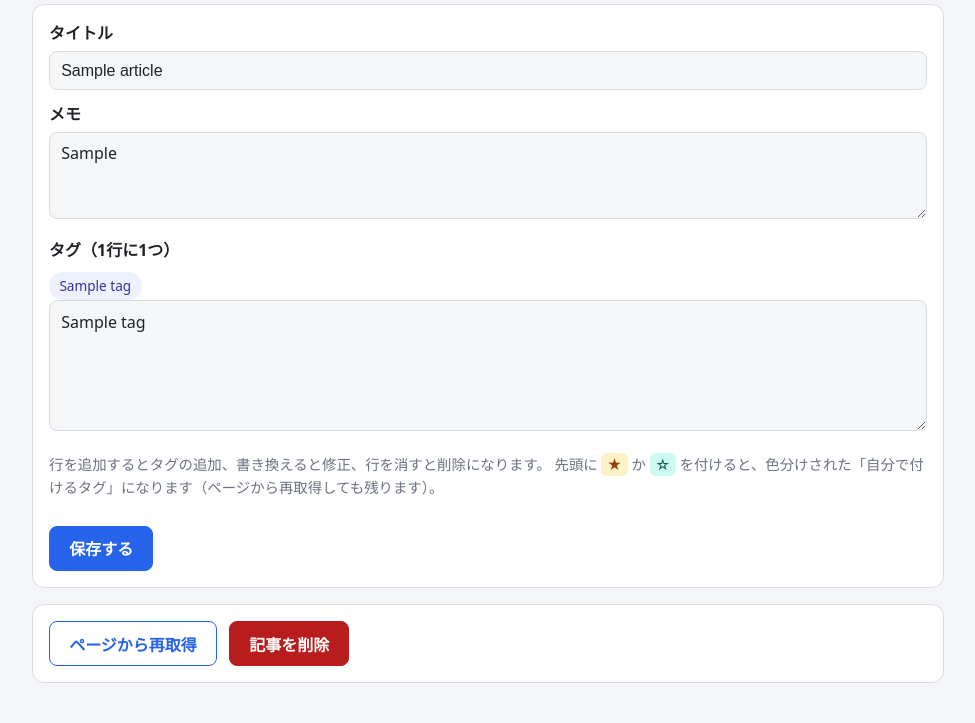
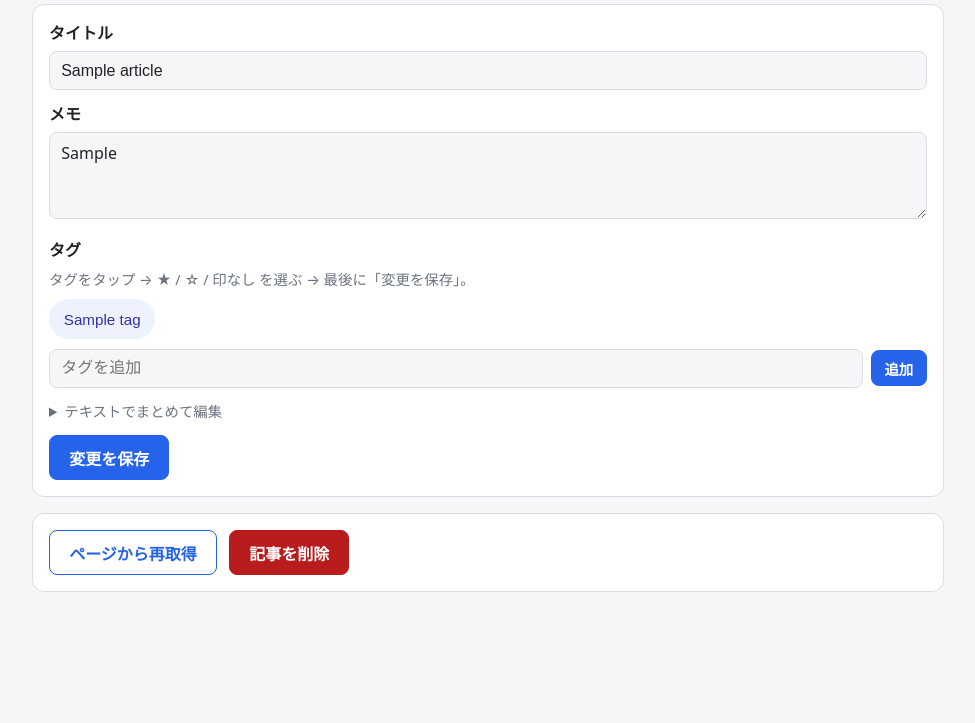
Before and after one commit to Nao1497/self-analysis, a Flask app: page /article/1 in a window 1280 px wide. Shown: the part 429-1152 px from the top of the page, without its empty margins (152-1127 px from the left). After the commit the page ends 1021 px from the top, so only its background shows below. Run offline with Flask 3, Linux system fonts and the light colour scheme; tables that the repository leaves empty hold one stand-in row (values such as "Sample post"); parts of the project's set-up code (start-up, migrations or seed data) failed here and were passed over.

Commit message:
Edit page: tap a tag to mark it ★/☆, unmark, or delete
- Tags on the edit page are buttons; tapping one opens a panel with
  "★を付ける / ☆を付ける / 印なし / 削除", then "変更を保存" saves
- Tags can be added with suggestions; the plain-text editor stays
  available under "テキストでまとめて編集" and stays in sync
- Re-fetching no longer adds a page tag that already exists with a
  ★/☆ mark (e.g. no "Python" next to "★Python")

Co-Authored-By: Claude Opus 5.5 <noreply@anthropic.com>
Claude-Session: https://claude.ai/code/session_012d9ZuGSjUDLQVRA71nDSQT

```diff
--- a/app.py
+++ b/app.py
@@ -343,7 +343,8 @@ def article(article_id):
         back = ref.path + ("?" + ref.query if ref.query else "")
     if not back.startswith("/") or back.startswith("//") or back.startswith("/article/"):
         back = "/"
-    return render_template("article.html", article=item, back=back)
+    return render_template("article.html", article=item, back=back,
+                           tag_names=mark_tag_choices()["tag_names"])
 
 
 @app.route("/article/<int:article_id>/delete", methods=["POST"])
--- a/database.py
+++ b/database.py
@@ -179,7 +179,10 @@ def save_fetch_result(article_id, title, tags, error_message):
         )
         # 自分で付けた★☆タグは残し、ページから取ったタグだけを入れ替える
         marked = [t for t in _tags_for(conn, [article_id]).get(article_id, []) if is_marked(t)]
-        _replace_tags(conn, article_id, marked + [t for t in tags if not is_marked(t)])
+        # ★☆を付けたタグと同じ名前のページのタグは、重ねて付けない（例：★Python があれば Python は省く）
+        marked_names = {t[1:].strip().lower() for t in marked}
+        page_tags = [t for t in tags if not is_marked(t) and t.lower() not in marked_names]
+        _replace_tags(conn, article_id, marked + page_tags)
 
 
 def update_article(article_id, title, memo, tags):
--- a/static/app.js
+++ b/static/app.js
@@ -155,3 +155,92 @@ document.querySelectorAll(".mark-toggle").forEach((group) => {
     }
   }, 3000);
 })();
+
+// 編集画面：タグをタップ → ★ / ☆ / 印なし / 削除 を選ぶ
+(function tagEditor() {
+  const editor = document.getElementById("tag-editor");
+  const textarea = document.getElementById("tags");
+  if (!editor || !textarea) return;
+  const chips = document.getElementById("edit-chips");
+  const empty = document.getElementById("edit-empty");
+  const action = document.getElementById("tag-action");
+  const actionName = document.getElementById("action-name");
+  const dirty = document.getElementById("edit-dirty");
+  const addInput = document.getElementById("edit-add-input");
+  let tags = [];
+  let current = -1; // タップ中のタグの番号
+
+  const baseName = (t) => t.replace(/^[★☆]\s*/, "");
+  const markClass = (t) => (t.startsWith("★") ? "mark-star" : t.startsWith("☆") ? "mark-hollow" : "");
+  const read = () => textarea.value.split("\n").map((t) => t.trim()).filter(Boolean);
+  const write = () => {
+    textarea.value = tags.join("\n");
+    dirty.hidden = false;
+  };
+
+  function render() {
+    chips.innerHTML = "";
+    tags.forEach((t, i) => {
+      const b = document.createElement("button");
+      b.type = "button";
+      b.className = `chip tag-btn ${markClass(t)}` + (i === current ? " is-current" : "");
+      b.textContent = t;
+      b.setAttribute("aria-pressed", i === current);
+      b.addEventListener("click", () => open(i));
+      chips.appendChild(b);
+    });
+    empty.hidden = tags.length > 0;
+    action.hidden = current < 0;
+    if (current >= 0) actionName.textContent = tags[current];
+  }
+
+  function open(i) {
+    current = current === i ? -1 : i;
+    render();
+    if (current >= 0) action.scrollIntoView({ block: "nearest", behavior: "smooth" });
+  }
+
+  function apply(set) {
+    if (current < 0) return;
+    if (set === "delete") {
+      tags.splice(current, 1);
+    } else if (set !== "cancel") {
+      const target = tags[current];
+      const base = baseName(target).toLowerCase();
+      // 同じ名前のタグ（印だけ違うもの）がほかにあれば、重ならないようにそちらを外す
+      tags = tags.filter((t, i) => i === current || baseName(t).toLowerCase() !== base);
+      tags[tags.indexOf(target)] = set + baseName(target);
+    }
+    if (set !== "cancel") write();
+    current = -1;
+    render();
+  }
+
+  action.querySelectorAll("button[data-set]").forEach((b) => {
+    b.addEventListener("click", () => apply(b.dataset.set));
+  });
+
+  function addTyped() {
+    addInput.value.split(/[,、，]/).map((t) => t.trim()).filter(Boolean).forEach((t) => {
+      if (!tags.some((x) => x.toLowerCase() === t.toLowerCase())) tags.push(t);
+    });
+    addInput.value = "";
+    write();
+    render();
+  }
+  document.getElementById("edit-add").addEventListener("click", addTyped);
+  addInput.addEventListener("keydown", (e) => {
+    if (e.key === "Enter") { e.preventDefault(); addTyped(); }
+  });
+
+  // テキストで直接編集したときも表示を合わせる
+  textarea.addEventListener("input", () => {
+    tags = read();
+    current = -1;
+    dirty.hidden = false;
+    render();
+  });
+
+  tags = read();
+  render();
+})();
--- a/static/style.css
+++ b/static/style.css
@@ -285,3 +285,21 @@ fieldset.mark-box > p { margin: 0 0 0.25rem; }
 .selected-marks .remove {
   margin: 0; min-height: 44px; min-width: 44px; padding: 0; background: transparent; border: none; color: var(--muted); font-size: 1.1rem;
 }
+
+/* 編集画面：タグをタップして★☆を選ぶ */
+.tag-editor > p.muted:first-child { margin: 0 0 0.25rem; }
+.tag-editor .tag-btn { margin: 0; min-height: 40px; padding: 0.35rem 0.8rem; font-size: 0.95rem; font-weight: normal; border: 2px solid transparent; cursor: pointer; }
+.tag-editor .tag-btn.mark-star, .tag-editor .tag-btn.mark-hollow { font-weight: 600; }
+.tag-editor .tag-btn.is-current { border-color: var(--accent); }
+.tag-action { margin-top: 0.6rem; padding: 0.6rem 0.75rem; border: 1px solid var(--accent); border-radius: 10px; background: var(--bg); }
+.tag-action-head { font-weight: 600; overflow-wrap: anywhere; }
+.tag-action-buttons { display: flex; flex-wrap: wrap; gap: 0.4rem; }
+.tag-action-buttons button { margin-top: 0.4rem; padding: 0.5rem 0.9rem; }
+.tag-action-buttons button.mark-star { background: var(--star-bg); color: var(--star-text); border-color: var(--star-text); }
+.tag-action-buttons button.mark-hollow { background: var(--hollow-bg); color: var(--hollow-text); border-color: var(--hollow-text); }
+.tag-action-buttons button.plain { background: transparent; border-color: transparent; color: var(--muted); }
+.tag-editor .add-mark { margin-top: 0.6rem; }
+.notice { margin: 0.5rem 0 0; font-size: 0.9rem; color: var(--star-text); background: var(--star-bg); padding: 0.3rem 0.6rem; border-radius: 6px; }
+.text-edit { margin-top: 0.75rem; }
+.text-edit summary { cursor: pointer; color: var(--muted); font-size: 0.9rem; }
+.text-edit textarea { margin-top: 0.4rem; }
--- a/templates/article.html
+++ b/templates/article.html
@@ -27,17 +27,40 @@
   <label for="memo">メモ</label>
   <textarea id="memo" name="memo" rows="3">{{ article.memo }}</textarea>
 
-  <label for="tags">タグ（1行に1つ）</label>
-  {% if article.tags %}
-    <div class="chips">{% for t in article.tags %}<span class="chip {{ mark_class(t) }}">{{ t }}</span>{% endfor %}</div>
-  {% endif %}
-  <textarea id="tags" name="tags" rows="{{ [article.tags|length + 2, 5]|max }}" autocapitalize="off">{{ article.tags|join('\n') }}</textarea>
-  <p class="muted">
-    行を追加するとタグの追加、書き換えると修正、行を消すと削除になります。
-    先頭に <span class="mark-sample mark-star">★</span> か <span class="mark-sample mark-hollow">☆</span> を付けると、色分けされた「自分で付けるタグ」になります（ページから再取得しても残ります）。
-  </p>
+  <label>タグ</label>
+  <div id="tag-editor" class="tag-editor">
+    <p class="muted">タグをタップ → ★ / ☆ / 印なし を選ぶ → 最後に「変更を保存」。</p>
+    <div class="chips" id="edit-chips"></div>
+    <p class="muted" id="edit-empty" hidden>タグがありません。</p>
 
-  <button type="submit">保存する</button>
+    <div class="tag-action" id="tag-action" hidden>
+      <div class="tag-action-head">「<span id="action-name"></span>」を</div>
+      <div class="tag-action-buttons">
+        <button type="button" class="mark-star" data-set="★">★ を付ける</button>
+        <button type="button" class="mark-hollow" data-set="☆">☆ を付ける</button>
+        <button type="button" class="secondary" data-set="">印なし</button>
+        <button type="button" class="danger" data-set="delete">削除</button>
+        <button type="button" class="plain" data-set="cancel">閉じる</button>
+      </div>
+    </div>
+
+    <div class="row add-mark">
+      <input type="text" id="edit-add-input" list="edit-tag-names" placeholder="タグを追加" autocomplete="off" enterkeyhint="done">
+      <button type="button" id="edit-add" class="small">追加</button>
+    </div>
+    <datalist id="edit-tag-names">
+      {% for n in tag_names %}<option value="{{ n }}">{% endfor %}
+    </datalist>
+    <p class="notice" id="edit-dirty" hidden>変更はまだ保存されていません。</p>
+  </div>
+
+  <details class="text-edit">
+    <summary>テキストでまとめて編集</summary>
+    <textarea id="tags" name="tags" rows="{{ [article.tags|length + 2, 5]|max }}" autocapitalize="off">{{ article.tags|join('\n') }}</textarea>
+    <p class="muted">1行に1つ。先頭に ★ か ☆ を付けると「自分で付けるタグ」になります。</p>
+  </details>
+
+  <button type="submit">変更を保存</button>
 </form>
 
 <div class="card danger-zone">
```
Also changed, not shown: README.md.
